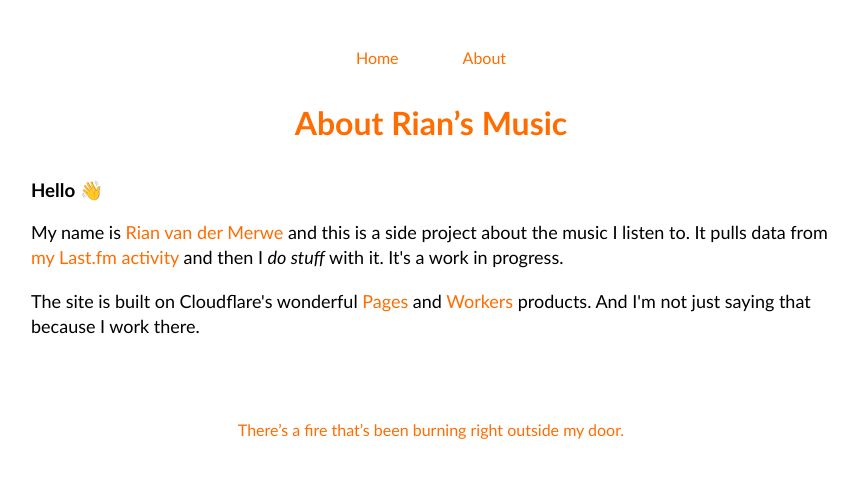
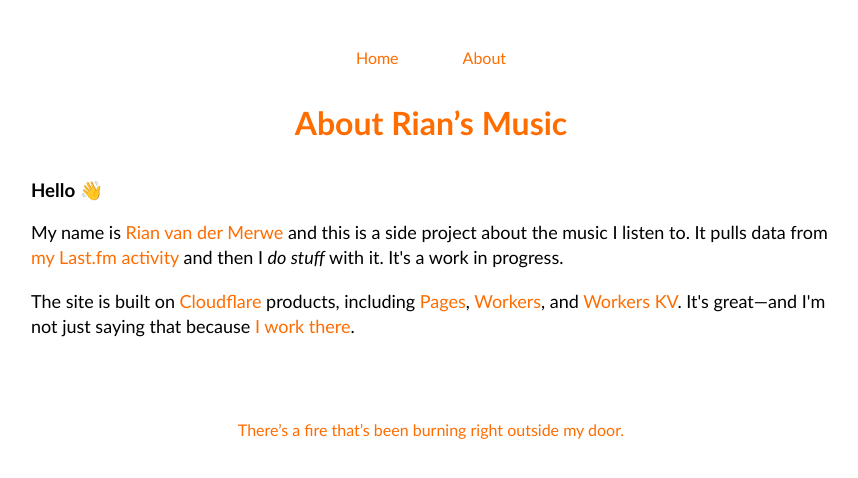
Before and after one commit to rianvdm/my-music-next, a Next.js app: page /about in a window 1280 px wide. Shown: the top 478 px of the page, without its empty margins (209-1067 px from the left). Built offline with nearby package versions, Linux system fonts and the light colour scheme.

Commit message:
Update page.js

```diff
--- a/app/about/page.js
+++ b/app/about/page.js
@@ -4,7 +4,7 @@ export default function AboutPage() {
       <h1>About Rian’s Music</h1>
         <h3>Hello 👋</h3>
           <p>My name is <a href="https://elezea.com">Rian van der Merwe</a> and this is a side project about the music I listen to. It pulls data from <a href="https://www.last.fm/user/bordesak">my Last.fm activity</a> and then I <em>do stuff</em> with it. It's a work in progress.</p>
-          <p>The site is built on Cloudflare's wonderful <a href="https://pages.cloudflare.com/">Pages</a> and <a href="https://workers.cloudflare.com/">Workers</a> products. And I'm not just saying that because I work there.</p>
+          <p>The site is built on <a href="https://cloudflare.com">Cloudflare</a> products, including <a href="https://pages.cloudflare.com/">Pages</a>, <a href="https://workers.cloudflare.com/">Workers</a>, and <a href="https://developers.cloudflare.com/kv/">Workers KV</a>. It's great—and I'm not just saying that because <a href="https://elezea.com/portfolio/">I work there</a>.</p>
             <div className="footer">
                 <p><a href="https://youtu.be/cNtprycno14?t=9036">There’s a fire that’s been burning right outside my door.</a></p>
             </div>
```
